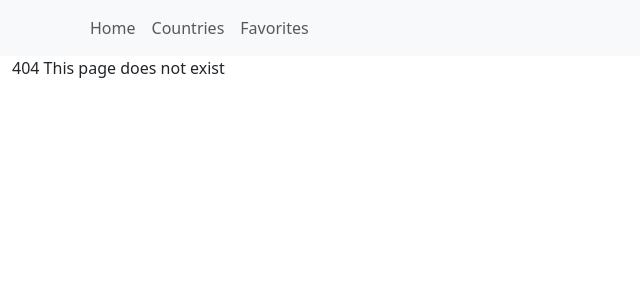
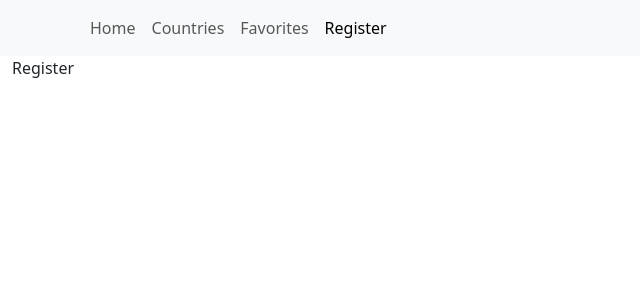
Before and after one commit to alextrandev/countries_app_react_bootstrap, a React (Vite) app: page /register in a window 1280 px wide. Before the commit this address had no page. Shown: the top 300 px of the page, without its empty margins (0-640 px from the left). Built offline with nearby package versions, Linux system fonts and the light colour scheme.

Commit message:
Feat: create a route for register page

```diff
--- a/src/App.jsx
+++ b/src/App.jsx
@@ -5,6 +5,7 @@
 import Countries from "./components/Countries"
 import SingleCountry from "./components/SingleCountry"
 import Favourites from './components/Favourites';
+import Register from "./components/Register"
 
 function App() {
 
@@ -13,6 +14,7 @@
       <Routes>
         <Route path="/" element={<Layout />}>
           <Route path="/" element={<Home />} />
+          <Route path="register" element={<Register />} />
           <Route path="countries" element={<Countries />} />
           <Route path="countries/:cca3" element={<SingleCountry />} />
           <Route path="favourites" element={<Favourites />} />
--- /dev/null
+++ b/src/components/Register.jsx
@@ -0,0 +1,5 @@
+export default function Register() {
+  return (
+    <div>Register</div>
+  )
+}
--- a/src/pages/Layout.jsx
+++ b/src/pages/Layout.jsx
@@ -24,6 +24,9 @@
                 <LinkContainer to="/favourites">
                   <Nav.Link>Favorites</Nav.Link>
                 </LinkContainer>
+                <LinkContainer to="/register">
+                  <Nav.Link>Register</Nav.Link>
+                </LinkContainer>
               </Nav>
             </Navbar.Collapse>
           </Container>
```
